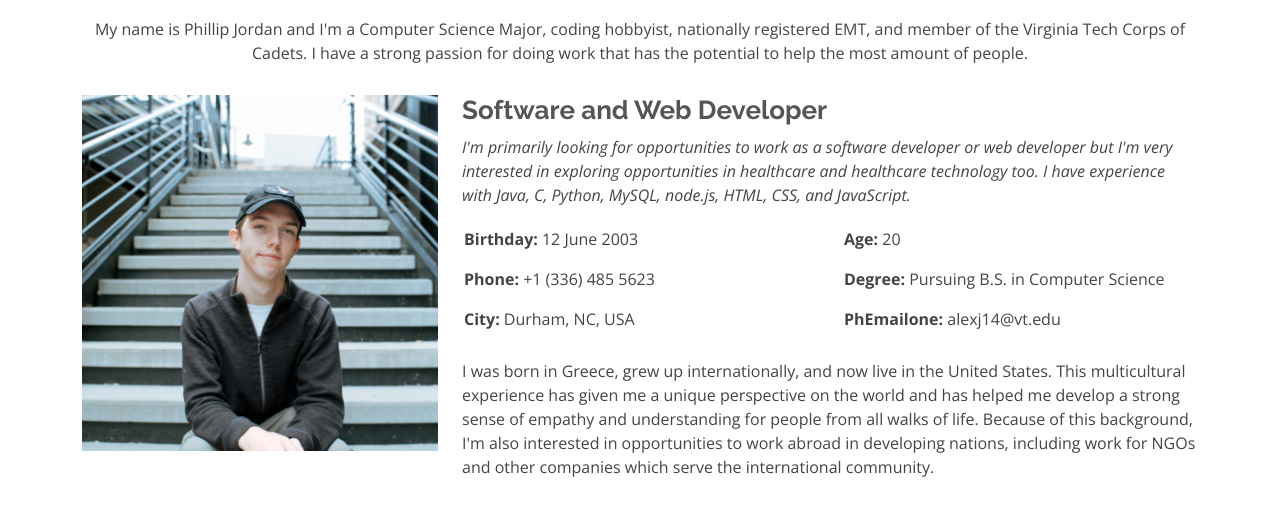
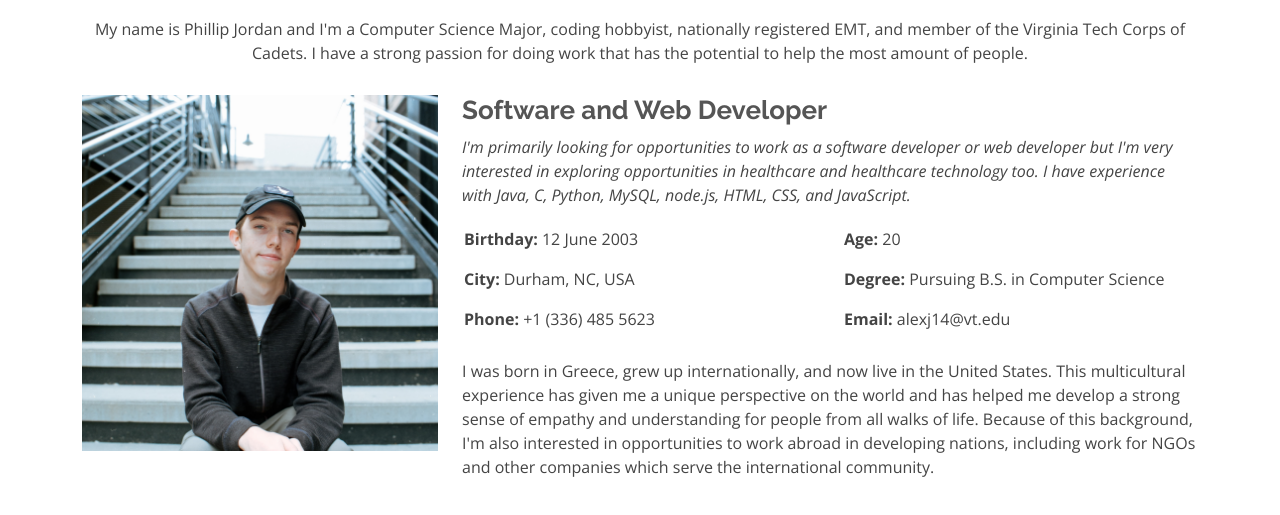
Before and after one commit to spaghety/spaghety.github.io, a plain HTML site: page about.html in a window 1280 px wide. Shown: the part 171-686 px from the top of the page. Drawn offline with nearby package versions, Linux system fonts and the light colour scheme.

Commit message:
Changes to about page
Replace Phemailone with Email and rearranged personal details

```diff
--- a/about.html
+++ b/about.html
@@ -87,15 +87,15 @@
               <div class="col-lg-6">
                 <ul>
                   <li><i class="bi bi-rounded-right"></i> <strong>Birthday:</strong> 12 June 2003</li>
+                  <li><i class="bi bi-rounded-right"></i> <strong>City:</strong> Durham, NC, USA</li>
                   <li><i class="bi bi-rounded-right"></i> <strong>Phone:</strong> +1 (336) 485 5623</li>
-                  <li><i class="bi bi-rounded-right"></i> <strong>City:</strong> Durham, NC, USA</li>
                 </ul>
               </div>
               <div class="col-lg-6">
                 <ul>
                   <li><i class="bi bi-rounded-right"></i> <strong>Age:</strong> 20</li>
                   <li><i class="bi bi-rounded-right"></i> <strong>Degree:</strong> Pursuing B.S. in Computer Science</li>
-                  <li><i class="bi bi-rounded-right"></i> <strong>PhEmailone:</strong> alexj14@vt.edu</li>
+                  <li><i class="bi bi-rounded-right"></i> <strong>Email:</strong> alexj14@vt.edu</li>
                 </ul>
               </div>
             </div>
```
